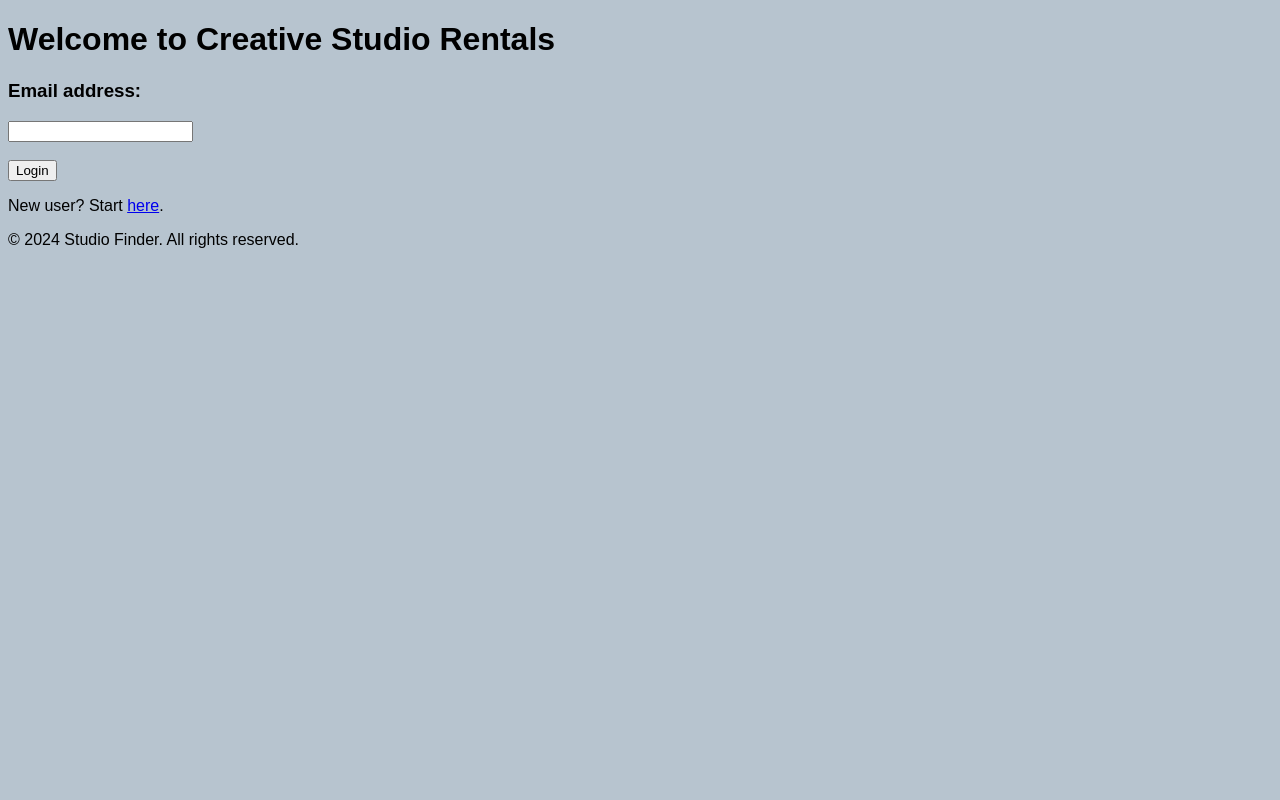
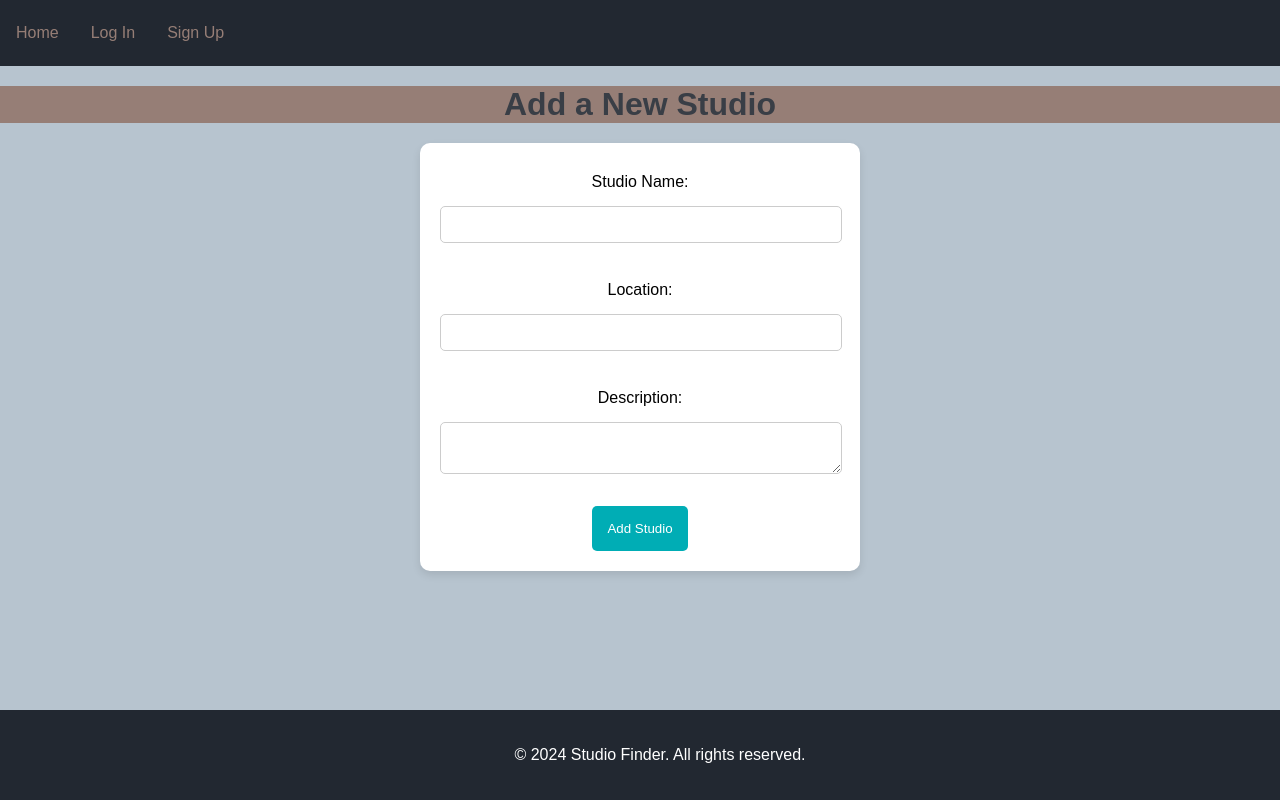
Before and after one commit to Kire6794/IntroWebPrograming_Project, a plain HTML site: page pages/add-studio.html in a window 1280 px wide. Drawn offline with nearby package versions, Linux system fonts and the light colour scheme.

Commit message:
changes for studiocss

```diff
--- /dev/null
+++ b/css/add-studio.css
@@ -0,0 +1,207 @@
+body {
+    background-color: #B7C4CF;
+    font-family: Arial, serif;
+    font-weight: 400;
+    font-style: normal;
+}
+
+ul {
+    list-style-type: none;
+    margin: 0;
+    padding: 0;
+    overflow: hidden;
+    background-color: #222831;
+}
+
+li {
+    float: left;
+}
+
+li a {
+    display: block;
+    color: #967E76;
+    text-align: center;
+    padding: 14px 16px;
+    text-decoration: none;
+}
+
+li a:hover {
+    background-color: #EEEEEE;
+}
+
+#name {
+    background-color: #967E76;
+    text-align: center;
+    font-size: xx-large;
+    color: #393E46;
+    font-weight: bold;
+}
+
+#footer {
+    bottom: 0px;
+    text-align: center;
+    position: fixed;
+    width: 100%;
+}
+
+#logout {
+    height: 40px;
+    background: rgb(150 126 118);
+    color: white;
+    font-weight: bold;
+    top: 3px;
+    right: 3px;
+    position: relative;
+}
+
+#username {
+    display: block;
+    color: #967E76;
+    text-align: center;
+    padding: 14px 16px;
+    text-decoration: none;
+}
+
+.f-right {
+    float: right !important;
+}
+
+#main {
+    background-image: url('../img/HomeBackground.png');
+    background-repeat: no-repeat;
+    background-size: 100% 100%;
+    padding-bottom: 10%;
+}
+
+.error {
+    color: red;
+    font-style: italic;
+}
+
+#login-form {
+    text-align: center;
+    margin-left: 35%;
+    margin-right: 35%;
+}
+
+#space {
+    padding-top: 25%;
+}
+
+#login-button {
+    background-color: #B7C4CF;
+    border: 3px solid #967E76;
+    border-radius: 12px;
+    padding: 5px;
+    width: 40%;
+}
+
+#login {
+    width: 50%;
+    height: 30px;
+}
+
+/* Only apply for signup.html */
+.signup-content,
+.profile-content {
+    display: flex;
+    flex-direction: column;
+    align-items: center;
+    justify-content: center;
+    min-height: 80vh;
+}
+
+.form-card {
+    background: #FFFFFF;
+    padding: 30px 40px;
+    border-radius: 10px;
+    box-shadow: 0 4px 8px rgba(0, 0, 0, 0.1);
+    text-align: center;
+    text-align: left;
+    margin: 20px 0;
+    width: 80%;
+    max-width: 400px;
+}
+
+#signup-form input,
+#signup-form select,
+#signup-form button,
+#profile-form input,
+#profile-form button {
+    margin: 10px 0;
+    padding: 15px;
+    font-size: 16px;
+    border-radius: 5px;
+    border: 1px solid #ccc;
+    width: 100%;
+    box-sizing: border-box;
+}
+
+#signup-form input:focus,
+#signup-form select:focus,
+#signup-form button:focus,
+#profile-form input:focus,
+#profile-form button:focus {
+    border-color: #00ADB5;
+    outline: none;
+}
+
+#signup-form button,
+#profile-form button {
+    background-color: #00ADB5;
+    color: #FFFFFF;
+    border: none;
+    cursor: pointer;
+    transition: background-color 0.3s;
+}
+
+#signup-form button:hover,
+#profile-form button:hover {
+    background-color: #007B7F;
+}
+
+#studios {
+    font-family: Arial, Helvetica, sans-serif;
+    border-collapse: collapse;
+    width: 100%;
+}
+
+#studios td,
+#studios th {
+    border: 1px solid #ddd;
+    padding: 8px;
+}
+
+#studios tr:nth-child(even) {
+    background-color: #f2f2f2;
+}
+
+#studios tr:hover {
+    background-color: #ddd;
+}
+
+#studios th {
+    padding-top: 12px;
+    padding-bottom: 12px;
+    text-align: left;
+    background-color: #393E46;
+    color: white;
+}
+
+.bar-g {
+    display: inline-block;
+    width: 40px;
+}
+
+.bar-g-content {
+    width: 40px;
+    text-align: center;
+}
+
+.close {
+    display: block;
+    color: #967E76;
+    text-align: center;
+    padding: 14px 16px;
+    text-decoration: none;
+}
--- /dev/null
+++ b/css/style.css
@@ -0,0 +1,93 @@
+body {
+    background-color: #B7C4CF;
+    font-family: Arial, serif;
+    font-weight: 400;
+    font-style: normal;
+    margin: 0;
+    padding: 0;
+}
+
+ul {
+    list-style-type: none;
+    margin: 0;
+    padding: 0;
+    overflow: hidden;
+    background-color: #222831;
+}
+
+li {
+    float: left;
+}
+
+li a {
+    display: block;
+    color: #967E76;
+    text-align: center;
+    padding: 14px 16px;
+    text-decoration: none;
+}
+
+li a:hover {
+    background-color: #EEEEEE;
+}
+
+header ul {
+    background-color: #222831;
+    padding: 10px 0;
+}
+
+h1 {
+    background-color: #967E76;
+    text-align: center;
+    font-size: xx-large;
+    color: #393E46;
+    font-weight: bold;
+    margin: 20px 0;
+}
+
+form {
+    text-align: center;
+    margin: 0 auto;
+    padding: 20px;
+    background: #FFFFFF;
+    border-radius: 10px;
+    box-shadow: 0 4px 8px rgba(0, 0, 0, 0.1);
+    max-width: 400px;
+}
+
+label {
+    display: block;
+    margin: 10px 0 5px;
+}
+
+input, textarea {
+    width: calc(100% - 20px);
+    padding: 10px;
+    margin: 10px 0;
+    border-radius: 5px;
+    border: 1px solid #ccc;
+}
+
+button {
+    background-color: #00ADB5;
+    color: #FFFFFF;
+    padding: 15px;
+    border: none;
+    border-radius: 5px;
+    cursor: pointer;
+    transition: background-color 0.3s;
+}
+
+button:hover {
+    background-color: #007B7F;
+}
+
+#footer {
+    text-align: center;
+    padding: 20px;
+    background-color: #222831;
+    color: #FFFFFF;
+    position: fixed;
+    bottom: 0;
+    width: 100%;
+}
--- a/js/add-studio.js
+++ b/js/add-studio.js
@@ -0,0 +1,63 @@
+$(document).ready(function() {
+    // Validate the form on submit
+    $("#add-studio-form").validate({
+        rules: {
+            studioName: {
+                required: true,
+                minlength: 3
+            },
+            location: {
+                required: true,
+                minlength: 3
+            },
+            description: {
+                required: true,
+                minlength: 10
+            }
+        },
+        messages: {
+            studioName: {
+                required: "Please enter the studio name",
+                minlength: "Studio name must be at least 3 characters long"
+            },
+            location: {
+                required: "Please enter the location",
+                minlength: "Location must be at least 3 characters long"
+            },
+            description: {
+                required: "Please enter a description",
+                minlength: "Description must be at least 10 characters long"
+            }
+        },
+        submitHandler: function(form) {
+            // Call the function to submit the form data
+            submitForm();
+        }
+    });
+
+    // Function to handle form submission
+    function submitForm() {
+        // Gather form data
+        var formData = {
+            studioName: $("#studioName").val(),
+            location: $("#location").val(),
+            description: $("#description").val()
+        };
+
+        // Send form data to the server using AJAX
+        $.ajax({
+            type: "POST",
+            url: "server_endpoint_here", // Replace with your server endpoint
+            data: formData,
+            success: function(response) {
+                // Handle successful response
+                alert("Studio added successfully!");
+                $("#add-studio-form")[0].reset(); // Reset the form
+            },
+            error: function(xhr, status, error) {
+                // Handle errors
+                alert("An error occurred: " + error);
+            }
+        });
+    }
+});
--- a/pages/add-studio.html
+++ b/pages/add-studio.html
@@ -3,39 +3,35 @@
 <head>
     <meta charset="UTF-8">
     <meta name="viewport" content="width=device-width, initial-scale=1.0">
+    <title>Add Studio</title>
+    <link rel="stylesheet" href="../css/style.css">
     <script src="https://ajax.googleapis.com/ajax/libs/jquery/3.7.1/jquery.min.js"></script>
     <script src="https://cdn.jsdelivr.net/npm/jquery-validation@1.19.5/dist/jquery.validate.min.js"></script>
-    <script src="https://cdn.jsdelivr.net/npm/jquery-validation@1.19.5/dist/additional-methods.min.js"></script>
-    <script src="js/common.js"></script>
-    <script src="js/login.js"></script>
-    <link rel="stylesheet" href="css/styles.css">
-    <link rel="stylesheet" href="css/index.css">
-    <title>Login Page</title>
+    <script src="../js/add-studio.js"></script>
 </head>
 <body>
-    <div id="main">
-        <h1 id="name">Welcome to Creative Studio Rentals</h1>
-        <div id="space"></div>
-        <form id="login-form">
-            <div class="bg-login">
-                <label for="login"></label>
-                <h3>Email address:</h3>
-                <input id="login" name="login" type="email" required>
-                <br><br>
-                <input id="login-button" type="button" value="Login" onclick="ValidateEmail()"><br>
-                <p>New user? Start <a href="pages/signup.html">here</a>.</p>
-            </div>
+    <header>
+        <ul>
+            <li><a href="../index.html">Home</a></li>
+            <li><a href="login.html">Log In</a></li>
+            <li><a href="signup.html">Sign Up</a></li>
+        </ul>
+    </header>
+    <main>
+        <h1>Add a New Studio</h1>
+        <form id="add-studio-form">
+            <label for="studioName">Studio Name:</label>
+            <input type="text" id="studioName" name="studioName" required><br><br>
+
+            <label for="location">Location:</label>
+            <input type="text" id="location" name="location" required><br><br>
+
+            <label for="description">Description:</label>
+            <textarea id="description" name="description" required></textarea><br><br>
+
+            <button type="submit">Add Studio</button>
         </form>
-    </div>
-    <!-- Background image Sources:
-    - Spacious room with white walls and panoramic windows: https://www.pexels.com/photo/spacious-room-with-white-walls-and-panoramic-windows-7031616/
-    - Woman painting in an art studio: https://www.pexels.com/photo/woman-painting-in-an-art-studio-13730617/
-    - Professional photographer during photo shoot in studio: https://www.pexels.com/photo/professional-photographer-during-photo-shoot-in-studio-3800848/
-    - Woman holding clay: https://www.pexels.com/photo/woman-holding-clay-3094225/
-    - Band performing in a studio: https://www.pexels.com/photo/band-performing-in-a-studio-7091308/
-    - Ballet dancers in a studio: https://www.pexels.com/photo/ballet-dancers-in-a-studio-10640600/
-    - A sculptor looking at a clay sculpture: https://www.pexels.com/photo/a-sculptor-looking-at-a-clay-sculpture-6713756/
-    -->
+    </main>
     <footer id="footer">
         <p>&copy; 2024 Studio Finder. All rights reserved.</p>
     </footer>
--- a/pages/css/index.css
+++ /dev/null
@@ -1,26 +0,0 @@
-body {
-    background-color: #B7C4CF;
-    font-family: Arial, serif;
-    font-weight: 400;
-    font-style: normal;
-}
-
-ul {
-    list-style-type: none;
-    margin: 0;
-    padding: 0;
-    overflow: hidden;
-    background-color: #222831;
-}
-
-li {
-    float: left;
-}
-
-li a {
-    display: block;
-    color: #967E76;
-    text-align: center;
-    padding: 14px 16px;
-    text-decoration: none;
-}
```
Also changed, not shown: pages/css/styles.css (deleted).
